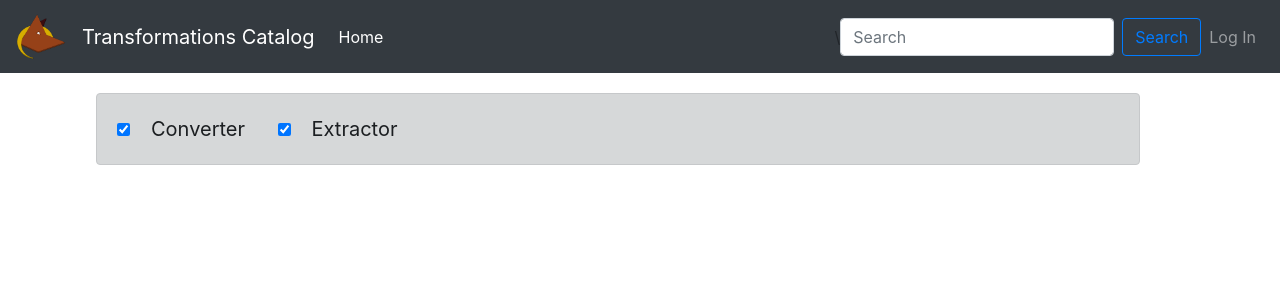
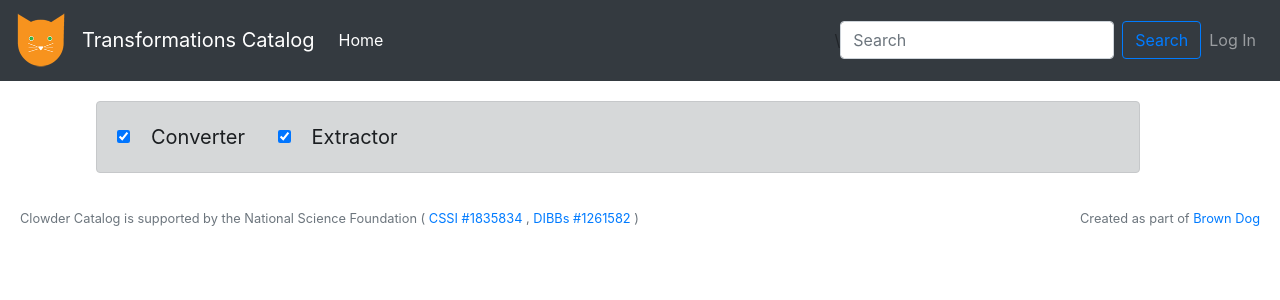
Before and after one commit to clowder-framework/catalog, a Flask app: page / in a window 1280 px wide. Shown: the top 300 px of the page. Run offline with Flask 2, Linux system fonts and the light colour scheme; data that the repository does not hold is empty; some libraries are stand-ins or nearby versions.

Commit message:
Add a footer with credits for BrownDog and the NSF. Change the link and logo to clowder.

```diff
--- a/transformations/templates/main.html
+++ b/transformations/templates/main.html
@@ -38,7 +38,7 @@
 
 <body>
 <nav class="navbar navbar-expand-md navbar-dark bg-dark">
-  <a class="navbar-brand" href="http://browndog.ncsa.illinois.edu"><img src="{{ url_for('static', filename = 'images/BD3a_3D.png') }}" width="50"></a>
+  <a class="navbar-brand" href="http://clowderframework.org"><img src="{{ url_for('static', filename = 'images/logo_sm.png') }}" width="50"></a>
 
   <a class="navbar-brand" href="/">Transformations Catalog</a>
   <button class="navbar-toggler" type="button" data-toggle="collapse" data-target="#navbarCollapse" aria-controls="navbarCollapse" aria-expanded="false" aria-label="Toggle navigation">
@@ -95,6 +95,24 @@
 
 </main>
 
+<footer style="padding:20px;">
+  <div style="float:right;">
+    <p class="small text-muted">
+      Created as part of <a href="https://browndog.ncsa.illinois.edu">Brown Dog</a>
+    </p>
+  </div>
+  <div style="float:left;">
+    <p class="small text-muted">
+      Clowder Catalog is supported by the National Science Foundation (
+      <a href="https://www.nsf.gov/awardsearch/showAward?AWD_ID=1835834">
+        CSSI #1835834
+      </a>,
+      <a href="https://www.nsf.gov/awardsearch/showAward?AWD_ID=1261582">
+        DIBBs #1261582
+      </a>)
+    </p>
+  </div>
+</footer>
 
 </body>
 </html>
```
Also changed, not shown: transformations/static/images/logo_sm.png (added).
